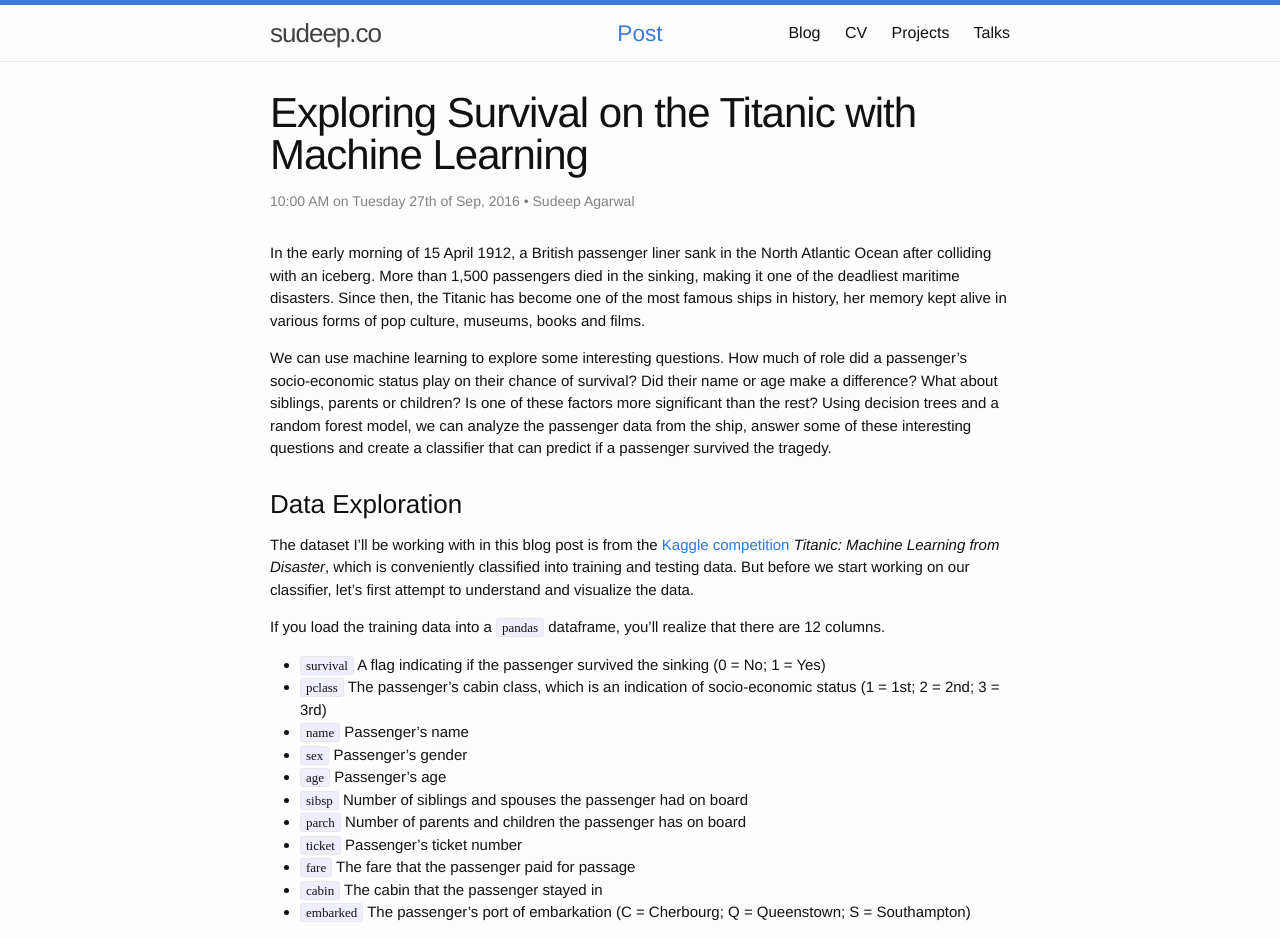
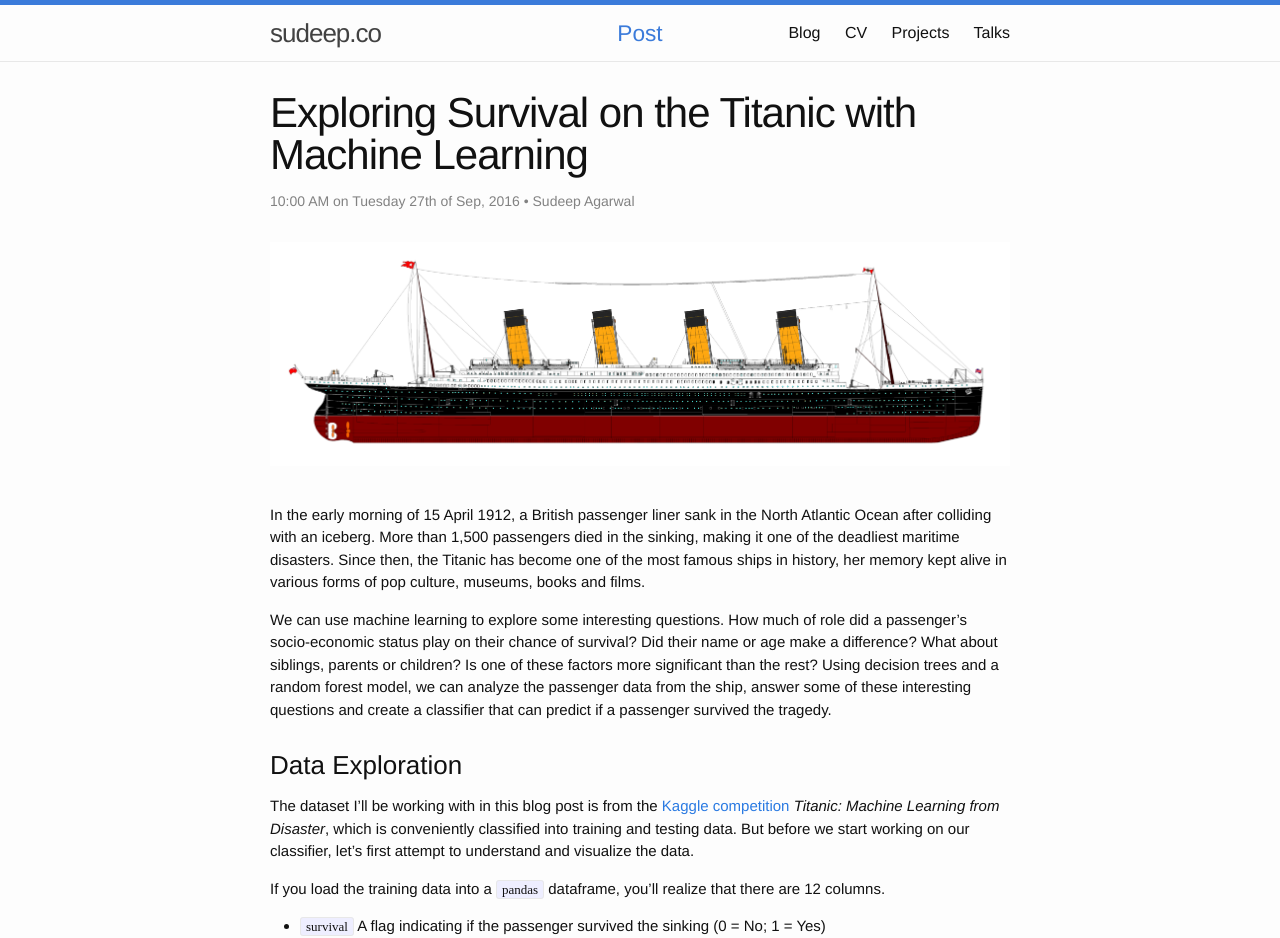
Before and after one commit to sudeepag/sudeep.co, a Jekyll site: the page built from _posts/2016-09-27-Exploring-Survival-on-the-Titanic-with-Machine-Learning.md, in a window 1280 px wide. Shown: the top 938 px of the page. Built offline with Jekyll 4.4.1, drawn with Linux system fonts in a browser that asks for light colours; comment, search, counter and statistics services are not loaded.

Commit message:
Add Titanic post

```diff
--- a/_posts/2016-09-27-Exploring-Survival-on-the-Titanic-with-Machine-Learning.md
+++ b/_posts/2016-09-27-Exploring-Survival-on-the-Titanic-with-Machine-Learning.md
@@ -5,6 +5,10 @@ comments: true
 date: 2016-09-27 10:00:00 +GMT
 author: Sudeep Agarwal
 ---
+
+<div align="center">
+  <img src="/images/post_images/2016-09-27-Exploring-Survival-on-the-Titanic-with-Machine-Learning/titanic.gif">
+</div><br/>
 
 In the early morning of 15 April 1912, a British passenger liner sank in the North Atlantic Ocean after colliding with an iceberg. More than  1,500 passengers died in the sinking, making it one of the deadliest maritime disasters. Since then, the Titanic has become one of the most famous ships in history, her memory kept alive in various forms of pop culture, museums, books and films.
 
```
Also changed, not shown: images/post_images/2016-09-27-Exploring-Survival-on-the-Titanic-with-Machine-Learning/titanic.gif (added).
